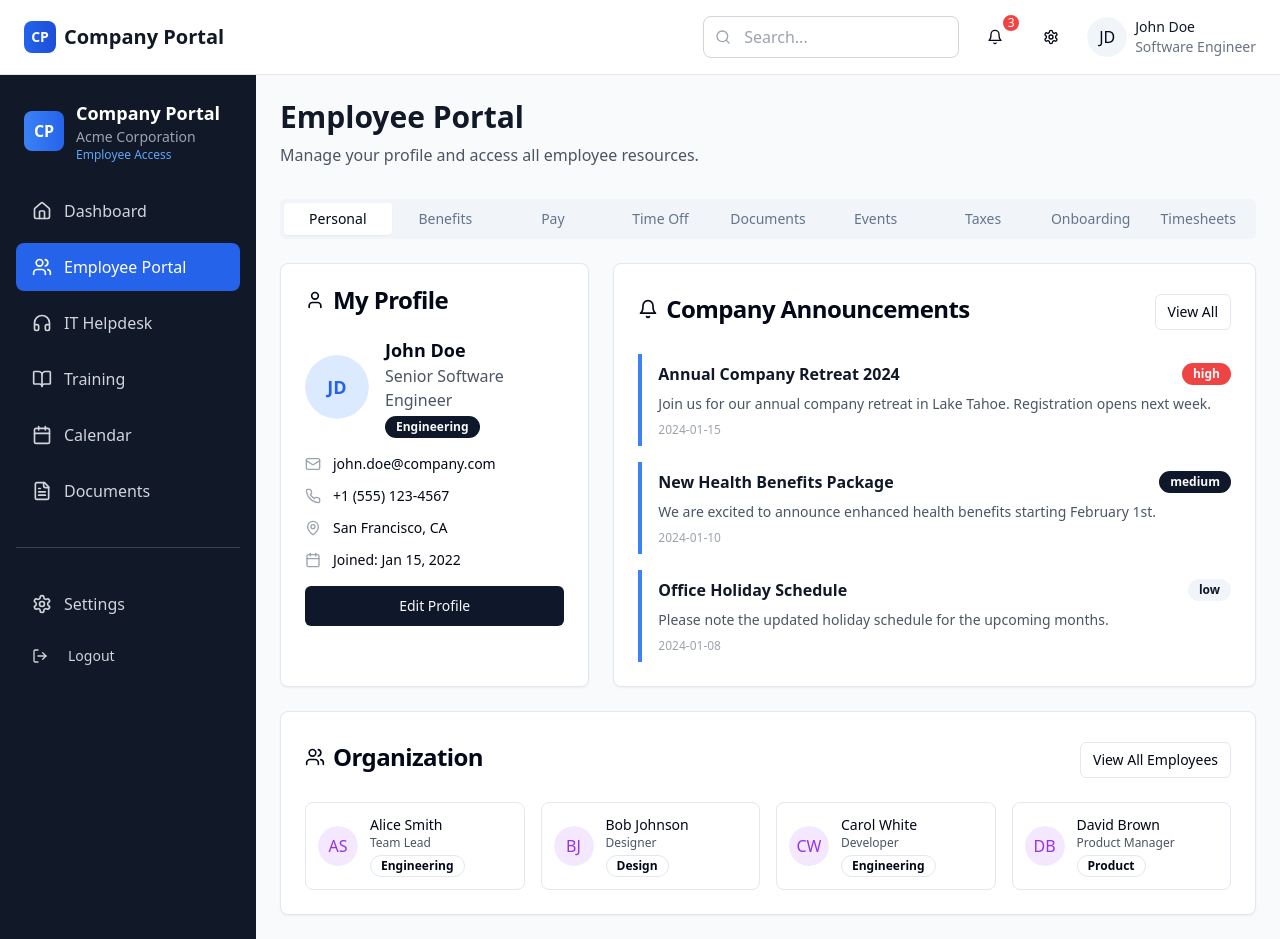
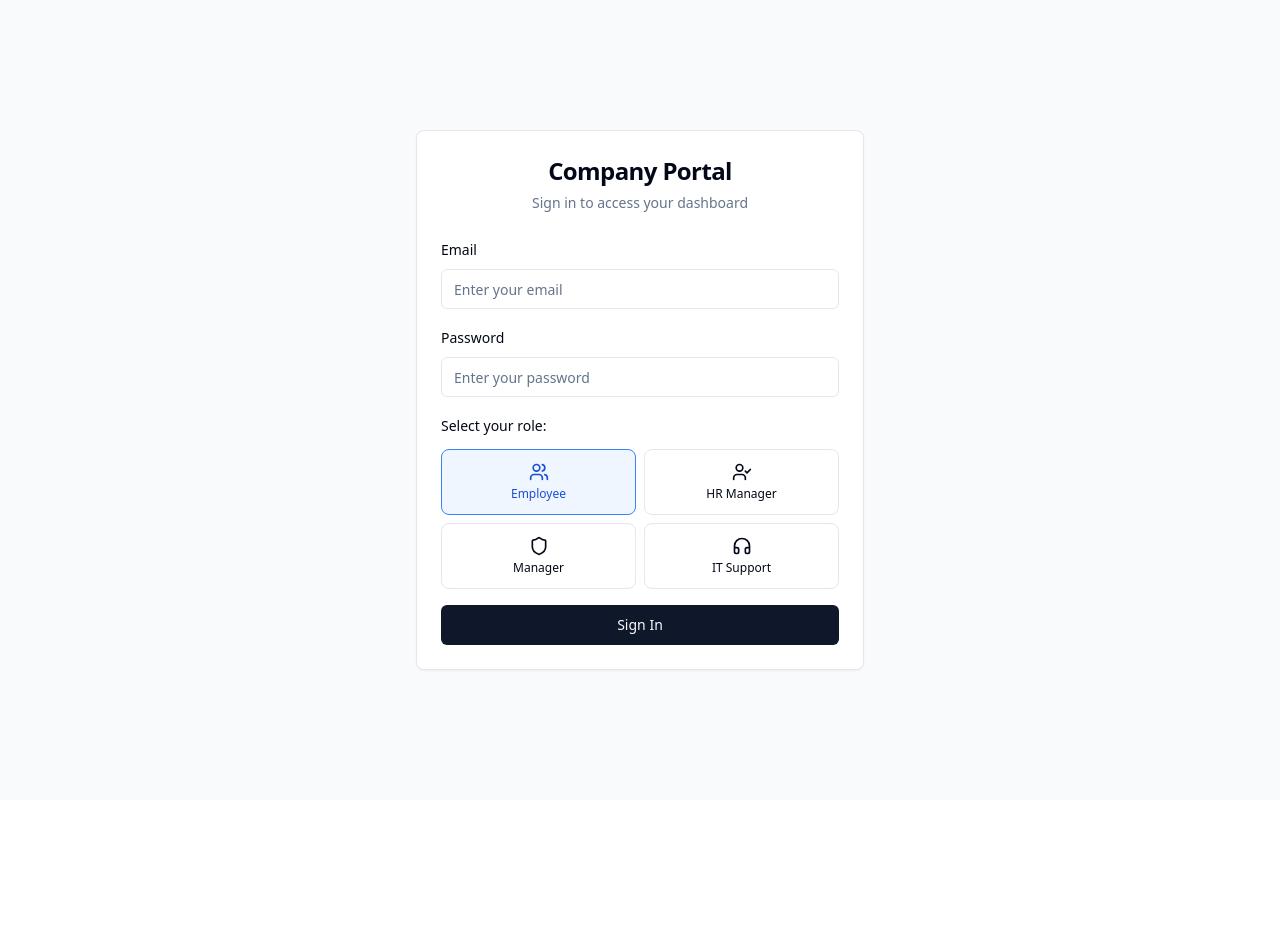
Before and after one commit to Spandana-Birkur/team-hub-unified-portal, a React (Vite) app: page / in a window 1280 px wide. Before the commit this address led to /employee. After the commit the page ends 800 px from the top, so only its background shows below. Built offline with nearby package versions, Linux system fonts and the light colour scheme.

Commit message:
feat: Create login page
Adds a login page with basic form fields.

```diff
--- a/src/App.tsx
+++ b/src/App.tsx
@@ -1,4 +1,3 @@
-
 import { Toaster } from "@/components/ui/toaster";
 import { Toaster as Sonner } from "@/components/ui/sonner";
 import { TooltipProvider } from "@/components/ui/tooltip";
@@ -13,11 +12,16 @@ import HRManagement from "./pages/HRManagement";
 import ITHelpdesk from "./pages/ITHelpdesk";
 import Training from "./pages/Training";
 import NotFound from "./pages/NotFound";
+import LoginPage from "./components/LoginPage";
 
 const queryClient = new QueryClient();
 
 const AppContent = () => {
-  const { userRole } = useRole();
+  const { userRole, isLoggedIn } = useRole();
+
+  if (!isLoggedIn) {
+    return <LoginPage />;
+  }
 
   const getDefaultRoute = () => {
     switch (userRole) {
--- /dev/null
+++ b/src/components/LoginPage.tsx
@@ -0,0 +1,142 @@
+
+import React, { useState } from 'react';
+import { useRole } from '@/contexts/RoleContext';
+import { Card, CardContent, CardDescription, CardHeader, CardTitle } from '@/components/ui/card';
+import { Button } from '@/components/ui/button';
+import { Input } from '@/components/ui/input';
+import { Label } from '@/components/ui/label';
+import { Form, FormControl, FormField, FormItem, FormLabel, FormMessage } from '@/components/ui/form';
+import { useForm } from 'react-hook-form';
+import { Users, UserCheck, Shield, Headphones } from 'lucide-react';
+
+interface LoginFormData {
+  email: string;
+  password: string;
+}
+
+const LoginPage = () => {
+  const { setUserRole } = useRole();
+  const [selectedRole, setSelectedRole] = useState<'employee' | 'hr' | 'manager' | 'it'>('employee');
+
+  const form = useForm<LoginFormData>({
+    defaultValues: {
+      email: '',
+      password: ''
+    }
+  });
+
+  const roles = [
+    {
+      id: 'employee' as const,
+      title: 'Employee',
+      icon: Users,
+      color: 'bg-blue-500'
+    },
+    {
+      id: 'hr' as const,
+      title: 'HR Manager',
+      icon: UserCheck,
+      color: 'bg-green-500'
+    },
+    {
+      id: 'manager' as const,
+      title: 'Manager',
+      icon: Shield,
+      color: 'bg-purple-500'
+    },
+    {
+      id: 'it' as const,
+      title: 'IT Support',
+      icon: Headphones,
+      color: 'bg-orange-500'
+    }
+  ];
+
+  const onSubmit = (data: LoginFormData) => {
+    // Simple validation - in a real app, this would authenticate with a backend
+    if (data.email && data.password) {
+      setUserRole(selectedRole);
+    }
+  };
+
+  return (
+    <div className="min-h-screen bg-gray-50 flex items-center justify-center p-4">
+      <Card className="w-full max-w-md">
+        <CardHeader className="text-center">
+          <CardTitle className="text-2xl font-bold">Company Portal</CardTitle>
+          <CardDescription>Sign in to access your dashboard</CardDescription>
+        </CardHeader>
+        <CardContent>
+          <Form {...form}>
+            <form onSubmit={form.handleSubmit(onSubmit)} className="space-y-4">
+              <FormField
+                control={form.control}
+                name="email"
+                rules={{ required: "Email is required" }}
+                render={({ field }) => (
+                  <FormItem>
+                    <FormLabel>Email</FormLabel>
+                    <FormControl>
+                      <Input
+                        type="email"
+                        placeholder="Enter your email"
+                        {...field}
+                      />
+                    </FormControl>
+                    <FormMessage />
+                  </FormItem>
+                )}
+              />
+
+              <FormField
+                control={form.control}
+                name="password"
+                rules={{ required: "Password is required" }}
+                render={({ field }) => (
+                  <FormItem>
+                    <FormLabel>Password</FormLabel>
+                    <FormControl>
+                      <Input
+                        type="password"
+                        placeholder="Enter your password"
+                        {...field}
+                      />
+                    </FormControl>
+                    <FormMessage />
+                  </FormItem>
+                )}
+              />
+
+              <div className="space-y-3">
+                <Label className="text-sm font-medium">Select your role:</Label>
+                <div className="grid grid-cols-2 gap-2">
+                  {roles.map((role) => (
+                    <button
+                      key={role.id}
+                      type="button"
+                      onClick={() => setSelectedRole(role.id)}
+                      className={`p-3 border rounded-lg text-center transition-colors ${
+                        selectedRole === role.id
+                          ? 'border-blue-500 bg-blue-50 text-blue-700'
+                          : 'border-gray-200 hover:border-gray-300'
+                      }`}
+                    >
+                      <role.icon className="w-5 h-5 mx-auto mb-1" />
+                      <div className="text-xs font-medium">{role.title}</div>
+                    </button>
+                  ))}
+                </div>
+              </div>
+
+              <Button type="submit" className="w-full">
+                Sign In
+              </Button>
+            </form>
+          </Form>
+        </CardContent>
+      </Card>
+    </div>
+  );
+};
+
+export default LoginPage;
--- a/src/contexts/RoleContext.tsx
+++ b/src/contexts/RoleContext.tsx
@@ -7,6 +7,8 @@ interface RoleContextType {
   userRole: UserRole;
   setUserRole: (role: UserRole) => void;
   hasAccess: (requiredRoles: UserRole[]) => boolean;
+  isLoggedIn: boolean;
+  logout: () => void;
 }
 
 const RoleContext = createContext<RoleContextType | undefined>(undefined);
@@ -20,28 +22,35 @@ export const useRole = () => {
 };
 
 export const RoleProvider: React.FC<{ children: React.ReactNode }> = ({ children }) => {
-  const [userRole, setUserRoleState] = useState<UserRole>('employee'); // Default to employee
+  const [userRole, setUserRoleState] = useState<UserRole>(null);
+  const [isLoggedIn, setIsLoggedIn] = useState(false);
 
-  // Load role from localStorage on mount, default to employee if none exists
+  // Load role from localStorage on mount
   useEffect(() => {
     const savedRole = localStorage.getItem('userRole') as UserRole;
-    if (savedRole) {
+    const loginStatus = localStorage.getItem('isLoggedIn');
+
+    if (savedRole && loginStatus === 'true') {
       setUserRoleState(savedRole);
-    } else {
-      // Set default role as employee and save it
-      setUserRoleState('employee');
-      localStorage.setItem('userRole', 'employee');
+      setIsLoggedIn(true);
     }
   }, []);
 
   // Save role to localStorage when it changes
   const setUserRole = (role: UserRole) => {
     setUserRoleState(role);
+    setIsLoggedIn(true);
     if (role) {
       localStorage.setItem('userRole', role);
-    } else {
-      localStorage.removeItem('userRole');
+      localStorage.setItem('isLoggedIn', 'true');
     }
+  };
+
+  const logout = () => {
+    setUserRoleState(null);
+    setIsLoggedIn(false);
+    localStorage.removeItem('userRole');
+    localStorage.removeItem('isLoggedIn');
   };
 
   const hasAccess = (requiredRoles: UserRole[]) => {
@@ -49,7 +58,7 @@ export const RoleProvider: React.FC<{ children: React.ReactNode }> = ({ children
   };
 
   return (
-    <RoleContext.Provider value={{ userRole, setUserRole, hasAccess }}>
+    <RoleContext.Provider value={{ userRole, setUserRole, hasAccess, isLoggedIn, logout }}>
       {children}
     </RoleContext.Provider>
   );
```
